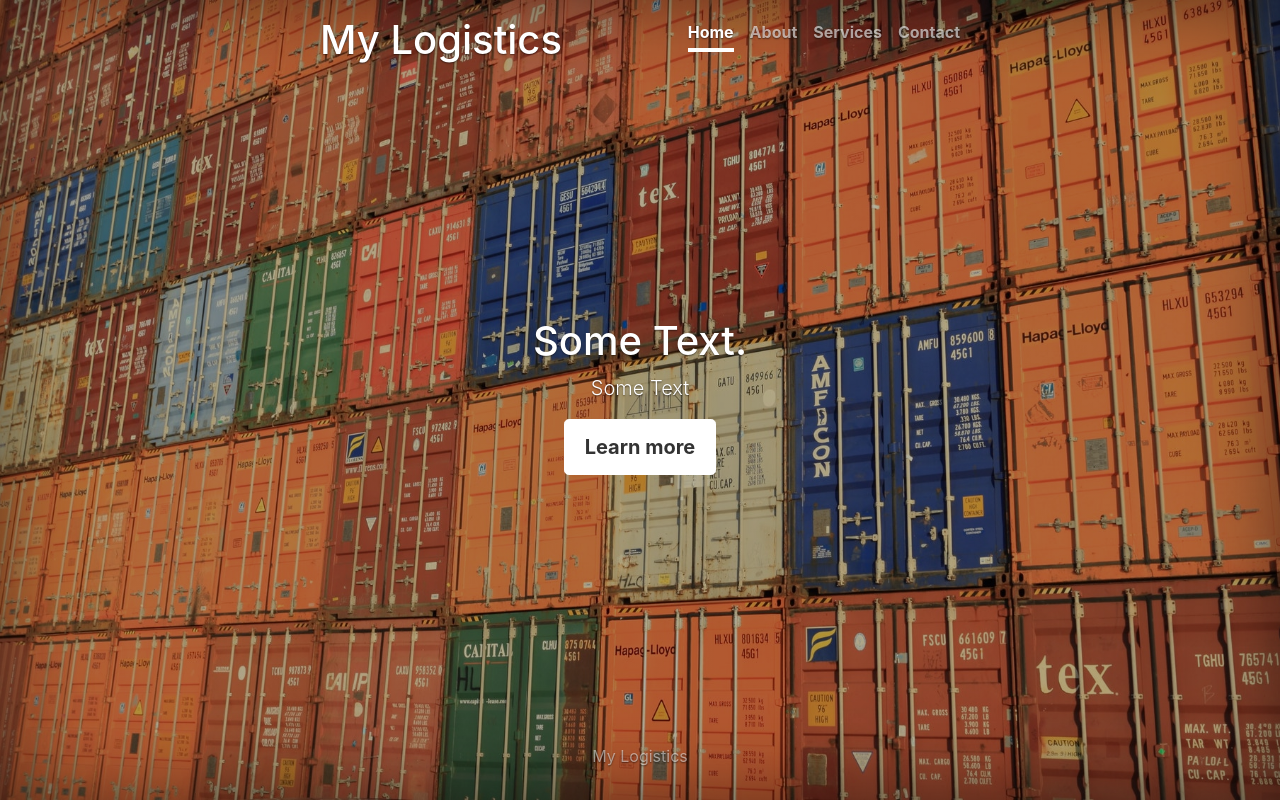
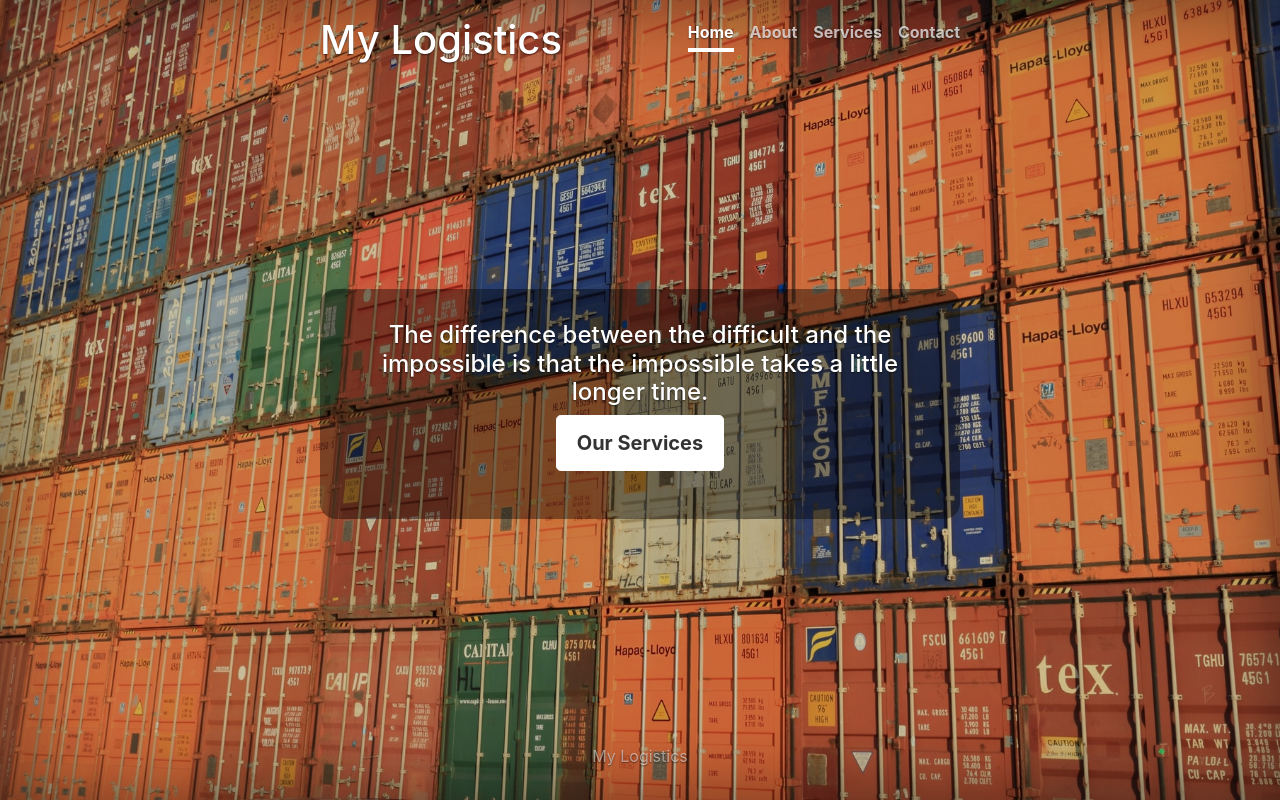
Before and after one commit to MEVIO01/business-card-website, a plain HTML site: page index.html in a window 1280 px wide. Drawn offline with nearby package versions, Linux system fonts and the light colour scheme.

Commit message:
Animation and main added

```diff
--- a/index.html
+++ b/index.html
@@ -26,11 +26,13 @@
         </div>
       </header>
 
-      <main role="main" class="inner cover">
-        <h1 class="cover-heading">Some Text.</h1>
-        <p class="lead">Some Text</p>
+      <main role="main" class="main-inner cover">
+        <h4 class="cover-heading">
+          The difference between the difficult and the impossible is that the
+          impossible takes a little longer time.
+        </h4>
         <p class="lead">
-          <a href="#" class="btn btn-lg btn-secondary">Learn more</a>
+          <a href="#" class="btn btn-lg btn-secondary">Our Services</a>
         </p>
       </main>
 
--- a/style.css
+++ b/style.css
@@ -27,7 +27,7 @@ html,
 body {
   height: 100%;
   width: 100%;
-  background: linear-gradient(rgba(0, 0, 0, 0.3), rgba(0, 0, 0, 0.3)),
+  background: linear-gradient(rgba(0, 0, 0, 0.2), rgba(0, 0, 0, 0.2)),
     url(../img/pexels-pixabay-163726.jpg);
   /* Center and scale the image nicely */
   background-position: center;
@@ -41,6 +41,8 @@ body {
   color: #fff;
   text-shadow: 0 0.05rem 0.1rem rgba(0, 0, 0, 0.5);
   box-shadow: inset 0 0 5rem rgba(0, 0, 0, 0.5);
+  --nav-load-time: 600ms;
+  --main-load-time: 600ms;
 }
 
 .cover-container {
@@ -52,6 +54,7 @@ body {
  */
 .masthead {
   margin-bottom: 2rem;
+  animation: nav-load var(--nav-load-time) ease-in;
 }
 
 .masthead-brand {
@@ -61,7 +64,7 @@ body {
 .nav-masthead .nav-link {
   padding: 0.25rem 0;
   font-weight: 700;
-  color: rgba(255, 255, 255, 0.6);
+  color: rgba(255, 255, 255, 0.7);
   background-color: transparent;
   border-bottom: 0.25rem solid transparent;
 }
@@ -99,6 +102,15 @@ body {
   padding: 0.75rem 1.25rem;
   font-weight: 700;
 }
+/*
+* Inner
+*/
+.main-inner {
+  padding: 2rem;
+  background: linear-gradient(rgba(0, 0, 0, 0.4), rgba(0, 0, 0, 0.4));
+  border-radius: 1rem;
+  animation: main-load var(--main-load-time) ease-in;
+}
 
 /*
  * Footer
@@ -106,3 +118,28 @@ body {
 .mastfoot {
   color: rgba(255, 255, 255, 0.5);
 }
+
+/*
+*Animation
+*/
+
+@keyframes nav-load {
+  0% {
+    transform: translateY(-100%);
+  }
+  100% {
+    transform: translateY(0);
+  }
+}
+
+@keyframes main-load {
+  0% {
+    transform: scale(0);
+  }
+  90% {
+    transform: scale(1.2);
+  }
+  100% {
+    transform: scale(1);
+  }
+}
```
